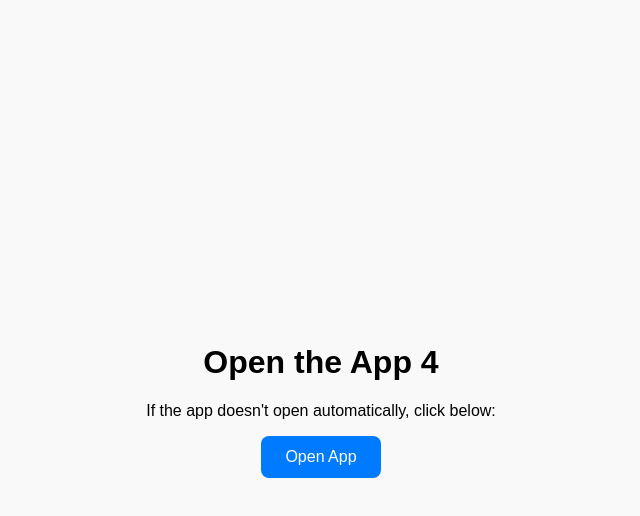
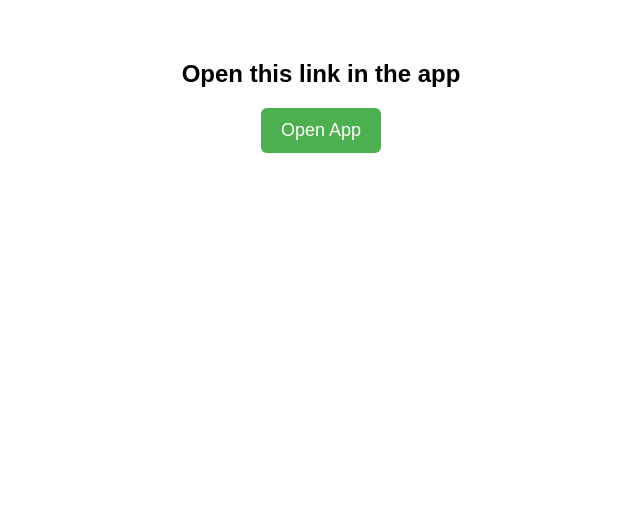
Before and after one commit to shebaplatform/sheba-manager-deeplink, a plain HTML site: page 404.html in a window 1280 px wide. Shown: the whole page, without its empty margins (319-959 px from the left). Drawn offline with Linux system fonts and the light colour scheme.

Commit message:
Revert "Revamp 404 and index pages UI and deep link logic"
This reverts commit cd0f0613d563919513779c6bd58514eb066f2687.

```diff
--- a/404.html
+++ b/404.html
@@ -3,37 +3,23 @@
 <head>
   <meta charset="UTF-8" />
   <meta name="viewport" content="width=device-width, initial-scale=1.0"/>
-  <title>Open App</title>
+  <title>Open in App</title>
   <style>
-    body {
-      font-family: sans-serif;
-      display: flex;
-      justify-content: center;
-      align-items: center;
-      height: 100vh;
-      background: #f9f9f9;
-      margin: 0;
-    }
-    .container {
-      text-align: center;
-    }
-    .btn {
-      padding: 12px 24px;
-      background-color: #007bff;
+    body { font-family: sans-serif; text-align: center; padding: 2rem; }
+    button {
+      padding: 12px 20px;
+      font-size: 18px;
+      background-color: #4CAF50;
       color: white;
-      font-size: 16px;
       border: none;
-      border-radius: 8px;
+      border-radius: 6px;
       cursor: pointer;
     }
   </style>
 </head>
 <body>
-  <div class="container">
-    <h1>Open the App 4</h1>
-    <p>If the app doesn't open automatically, click below:</p>
-    <button class="btn" onclick="openApp()">Open App</button>
-  </div>
+  <h2>Open this link in the app</h2>
+  <button id="openAppBtn">Open App</button>
 
   <script>
     const url = new URL(window.location.href);
```
Also changed, not shown: index.html (+11 -9 lines).
